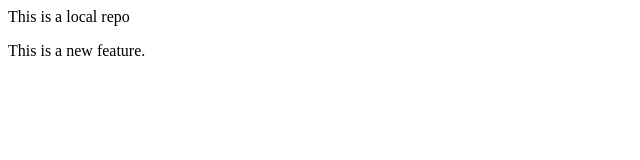
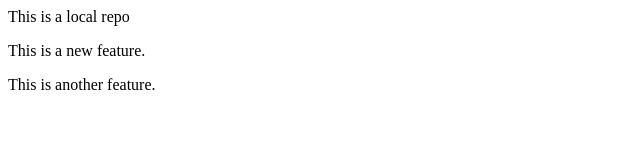
Before and after one commit to Kshitiz2025/localrepo, a plain HTML site: page index.html in a window 1280 px wide. Shown: the whole page, without its empty margins (0-640 px from the left). Drawn offline with Linux system fonts and the light colour scheme.

Commit message:
Add another feature

```diff
--- a/index.html
+++ b/index.html
@@ -1,2 +1,3 @@
 <p>This is a local repo</p>
 <P> This is a new feature.</P>
+<p>This is another feature.</p>
```
